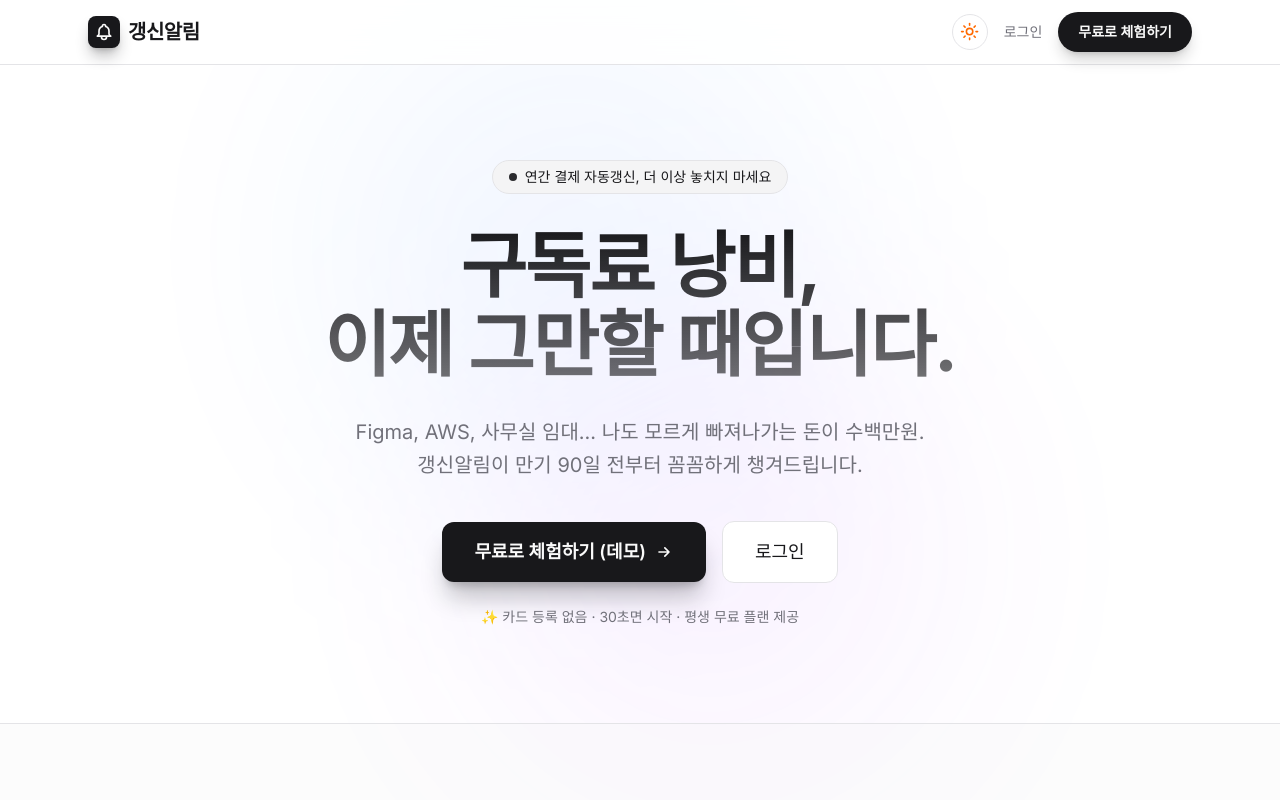
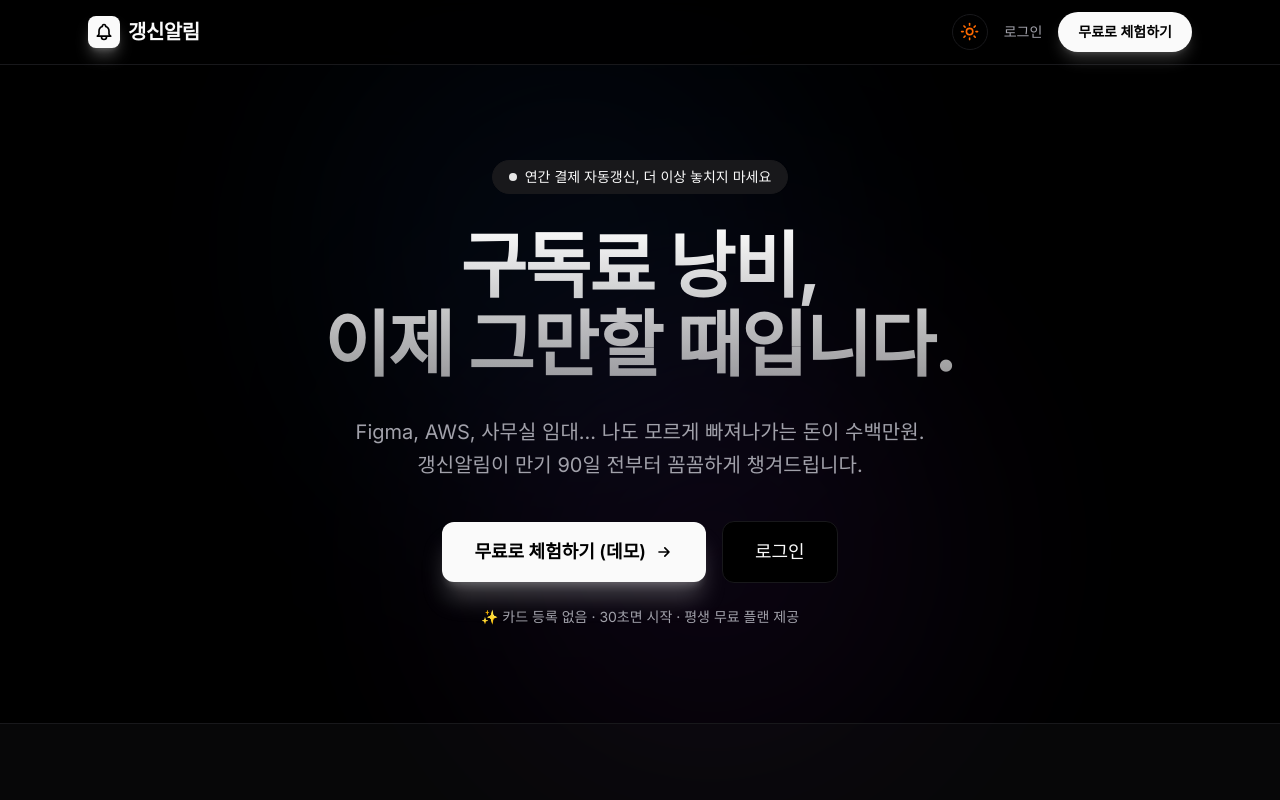
Before and after one commit to ilmagnificho/renewalert, a Next.js app: page / in a window 1280 px wide. Shown: the top 800 px of the page. Built offline with nearby package versions, Linux system fonts and the light colour scheme.

Commit message:
feat: Force dark theme globally and restore contracts summary cards

```diff
--- a/app/(dashboard)/contracts/page.tsx
+++ b/app/(dashboard)/contracts/page.tsx
@@ -2,11 +2,13 @@
 
 import { useEffect, useState } from 'react';
 import { useRouter, useSearchParams } from 'next/navigation';
-import { Contract } from '@/types';
+import { Card, CardContent } from '@/components/ui/card';
+import { Contract, DashboardSummary } from '@/types';
 import { ContractCard } from '@/components/contracts/contract-card';
 import { Button } from '@/components/ui/button';
 import { Input, Select } from '@/components/ui/input';
 import Link from 'next/link';
+import { formatCurrency } from '@/lib/utils';
 import { createClient } from '@/lib/supabase/client';
 
 export const dynamic = 'force-dynamic';
@@ -15,6 +17,7 @@
     const router = useRouter();
     const searchParams = useSearchParams();
     const [contracts, setContracts] = useState<Contract[]>([]);
+    const [summary, setSummary] = useState<DashboardSummary | null>(null);
     const [isLoading, setIsLoading] = useState(true);
     const [search, setSearch] = useState(searchParams.get('search') || '');
     const [typeFilter, setTypeFilter] = useState(searchParams.get('type') || 'all');
@@ -33,6 +36,7 @@
         if (!user) {
             // Guest Mode (Mock Data)
             const mockData: Contract[] = [
+                // ... (existing mock data)
                 {
                     id: 'mock-1',
                     name: 'Adobe Creative Cloud',
@@ -55,7 +59,7 @@
                     type: 'saas',
                     status: 'active',
                     expires_at: new Date(Date.now() + 15 * 24 * 60 * 60 * 1000).toISOString(),
-                    amount: 450000,
+                    amount: 20,
                     currency: 'USD',
                     cycle: 'monthly',
                     memo: '메인 서버 호스팅',
@@ -122,6 +126,18 @@
             if (search) filtered = filtered.filter(c => c.name.toLowerCase().includes(search.toLowerCase()));
 
             setContracts(filtered);
+            setSummary({
+                urgent: 1,
+                warning: 1,
+                normal: 2,
+                totalMonthly: 4124000,
+                totalYearly: 49488000,
+                totalMonthlyKRW: 4096000,
+                totalMonthlyUSD: 20,
+                totalYearlyKRW: 49152000,
+                totalYearlyUSD: 240,
+                totalContracts: 5
+            });
             setIsLoading(false);
             return;
         }
@@ -131,10 +147,16 @@
         if (statusFilter !== 'all') params.set('status', statusFilter);
         if (search) params.set('search', search);
 
-        const res = await fetch(`/api/contracts?${params.toString()}`);
-        if (res.ok) {
-            const data = await res.json();
-            setContracts(data);
+        const [contractsRes, summaryRes] = await Promise.all([
+            fetch(`/api/contracts?${params.toString()}`),
+            fetch('/api/dashboard/summary')
+        ]);
+
+        if (contractsRes.ok) {
+            setContracts(await contractsRes.json());
+        }
+        if (summaryRes.ok) {
+            setSummary(await summaryRes.json());
         }
         setIsLoading(false);
     };
@@ -179,7 +201,68 @@
                 </Link>
             </div>
 
-            {/* Filters */}
+            {/* Summary Cards */}
+            <div className="grid grid-cols-1 sm:grid-cols-2 lg:grid-cols-4 gap-4">
+                <Card className="hover:border-red-500/30 transition-colors cursor-default bg-card">
+                    <CardContent className="p-6">
+                        <div className="flex items-center justify-between mb-4">
+                            <span className="text-sm font-medium text-muted-foreground">긴급 (D-7)</span>
+                            <span className="w-2 h-2 rounded-full bg-red-500 shadow-[0_0_8px] shadow-red-500/50"></span>
+                        </div>
+                        <div className="flex items-baseline gap-1">
+                            <p className="text-3xl font-bold text-foreground">{summary?.urgent || 0}</p>
+                            <span className="text-sm text-muted-foreground">건</span>
+                        </div>
+                    </CardContent>
+                </Card>
+
+                <Card className="hover:border-orange-500/30 transition-colors cursor-default bg-card">
+                    <CardContent className="p-6">
+                        <div className="flex items-center justify-between mb-4">
+                            <span className="text-sm font-medium text-muted-foreground">주의 (D-30)</span>
+                            <span className="w-2 h-2 rounded-full bg-orange-500 shadow-[0_0_8px] shadow-orange-500/50"></span>
+                        </div>
+                        <div className="flex items-baseline gap-1">
+                            <p className="text-3xl font-bold text-foreground">{summary?.warning || 0}</p>
+                            <span className="text-sm text-muted-foreground">건</span>
+                        </div>
+                    </CardContent>
+                </Card>
+
+                <Card className="hover:border-blue-500/30 transition-colors cursor-default bg-card">
+                    <CardContent className="p-6">
+                        <div className="flex items-center justify-between mb-4">
+                            <span className="text-sm font-medium text-muted-foreground">정상</span>
+                            <span className="w-2 h-2 rounded-full bg-green-500 shadow-[0_0_8px] shadow-green-500/50"></span>
+                        </div>
+                        <div className="flex items-baseline gap-1">
+                            <p className="text-3xl font-bold text-foreground">{summary?.normal || 0}</p>
+                            <span className="text-sm text-muted-foreground">건</span>
+                        </div>
+                    </CardContent>
+                </Card>
+
+                <Card className="bg-gradient-to-br from-slate-900 to-slate-800 border-slate-700 dark:from-slate-900 dark:to-slate-800 from-white to-slate-50 border-border">
+                    <CardContent className="p-6">
+                        <div className="flex items-center justify-between mb-4">
+                            <span className="text-sm font-medium text-blue-400">월 예상 구독료 (합산)</span>
+                        </div>
+                        <p className="text-2xl font-bold text-foreground font-mono tracking-tight">
+                            {formatCurrency(summary?.totalMonthly || 0)}
+                        </p>
+                        <div className="mt-3 space-y-1">
+                            <div className="flex justify-between text-[10px]">
+                                <span className="text-muted-foreground">KRW</span>
+                                <span className="font-medium text-foreground">{formatCurrency(summary?.totalMonthlyKRW || 0, 'KRW')}</span>
+                            </div>
+                            <div className="flex justify-between text-[10px]">
+                                <span className="text-muted-foreground">USD</span>
+                                <span className="font-medium text-foreground">{formatCurrency(summary?.totalMonthlyUSD || 0, 'USD')}</span>
+                            </div>
+                        </div>
+                    </CardContent>
+                </Card>
+            </div>
             <div className="p-4 bg-muted/30 border border-border rounded-xl backdrop-blur-sm">
                 <div className="flex flex-col sm:flex-row gap-4">
                     <form onSubmit={handleSearch} className="flex-1 relative">
--- a/app/globals.css
+++ b/app/globals.css
@@ -58,58 +58,13 @@
   }
 }
 
-/* Light Theme (Default) - Clean White & Zinc */
+/* Global Dark Theme - True Black & Zinc (Carta Inspired) */
 :root {
-  --background: #ffffff;
-  --foreground: #18181b;
-  /* Zinc 950 */
-
-  --card: #ffffff;
-  --card-foreground: #18181b;
-
-  --popover: #ffffff;
-  --popover-foreground: #18181b;
-
-  --primary: #18181b;
-  /* Zinc 900 - Black Action Buttons */
-  --primary-foreground: #fafafa;
-  /* Zinc 50 */
-
-  --secondary: #f4f4f5;
-  /* Zinc 100 */
-  --secondary-foreground: #18181b;
-
-  --muted: #f4f4f5;
-  /* Zinc 100 */
-  --muted-foreground: #71717a;
-  /* Zinc 500 */
-
-  --accent: #f4f4f5;
-  /* Zinc 100 */
-  --accent-foreground: #18181b;
-
-  --destructive: #ef4444;
-  /* Red 500 */
-  --destructive-foreground: #fafafa;
-
-  --border: #e4e4e7;
-  /* Zinc 200 */
-  --input: #e4e4e7;
-  --ring: #18181b;
-  /* Zinc 900 */
-
-  --radius: 0.5rem;
-  /* Slightly sharper corners for professional look */
-}
-
-/* Dark Theme - True Black & Zinc */
-.dark {
-  --background: #09090b;
-  /* Zinc 950 */
+  --background: #000000;
   --foreground: #fafafa;
   /* Zinc 50 */
 
-  --card: #09090b;
+  --card: #000000;
   --card-foreground: #fafafa;
 
   --popover: #09090b;
@@ -117,31 +72,32 @@
 
   --primary: #fafafa;
   /* Zinc 50 */
-  --primary-foreground: #18181b;
+  --primary-foreground: #000000;
+
+  --secondary: #18181b;
   /* Zinc 900 */
-
-  --secondary: #27272a;
-  /* Zinc 800 */
   --secondary-foreground: #fafafa;
 
-  --muted: #27272a;
-  /* Zinc 800 */
+  --muted: #18181b;
+  /* Zinc 900 */
   --muted-foreground: #a1a1aa;
   /* Zinc 400 */
 
-  --accent: #27272a;
-  /* Zinc 800 */
+  --accent: #18181b;
+  /* Zinc 900 */
   --accent-foreground: #fafafa;
 
-  --destructive: #7f1d1d;
-  /* Red 900 */
+  --destructive: #ef4444;
+  /* Red 500 */
   --destructive-foreground: #fafafa;
 
-  --border: #27272a;
-  /* Zinc 800 */
-  --input: #27272a;
+  --border: #18181b;
+  /* Zinc 900 */
+  --input: #18181b;
   --ring: #d4d4d8;
   /* Zinc 300 */
+
+  --radius: 0.5rem;
 }
 
 @layer base {
--- a/app/layout.tsx
+++ b/app/layout.tsx
@@ -53,8 +53,9 @@
       >
         <ThemeProvider
           attribute="class"
-          defaultTheme="system"
-          enableSystem
+          defaultTheme="dark"
+          forcedTheme="dark"
+          enableSystem={false}
           disableTransitionOnChange
         >
           <ToastProvider>
```
